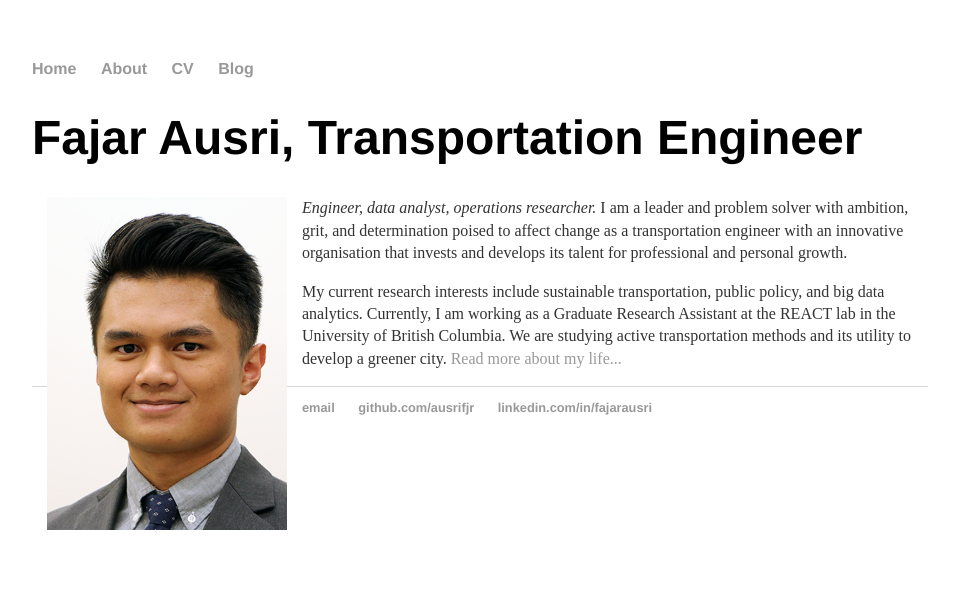
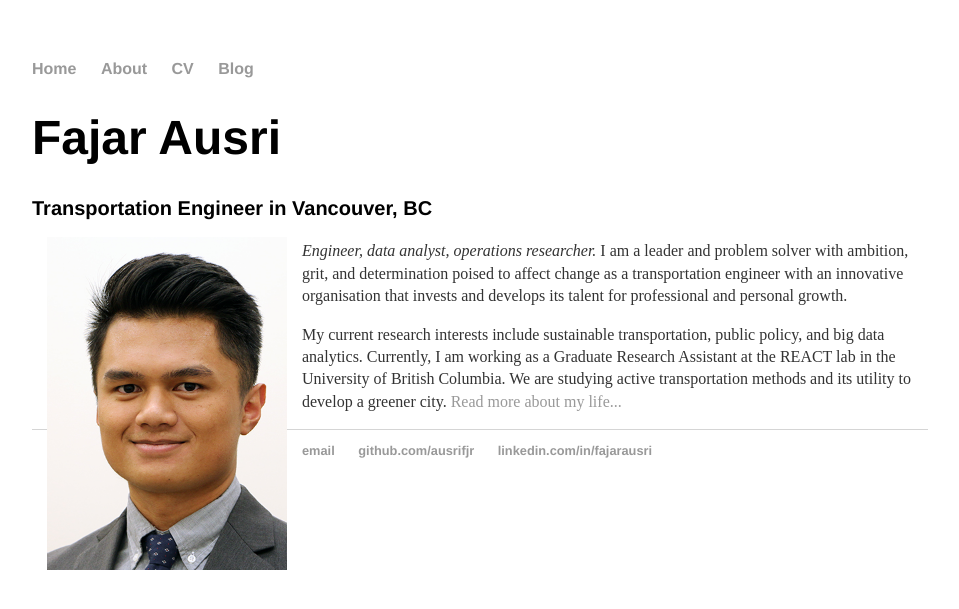
Before and after one commit to ausrifjr/ausrifjr.github.io, a Jekyll site: the page built from index.html, in a window 1280 px wide. Shown: the top 609 px of the page, without its empty margins (160-1119 px from the left). Built offline with Jekyll 4.4.1, drawn with Linux system fonts in a browser that asks for light colours.

Commit message:
Update index.html

```diff
--- a/index.html
+++ b/index.html
@@ -3,7 +3,8 @@ layout: default
 title: Fajar Ausri
 ---
 <div class="blurb">
-	<h1>Fajar Ausri, Transportation Engineer</h1>
+	<h1>Fajar Ausri</h1>
+	<h2>Transportation Engineer in Vancouver, BC</h2>
 	<p><img style="padding: 0 15px; float: left;" src="/assets/Photo_20170916b.jpg" alt="Fajar Ausri" width="240" height="333"></p>
 	<p style="margin-top: 20px;"> </p>
 	<p><em>Engineer, data analyst, operations researcher. </em> I am a leader and problem solver with ambition, grit, and determination poised to affect change as a transportation engineer with an innovative organisation that invests and develops its talent for professional and personal growth.</p>
```
